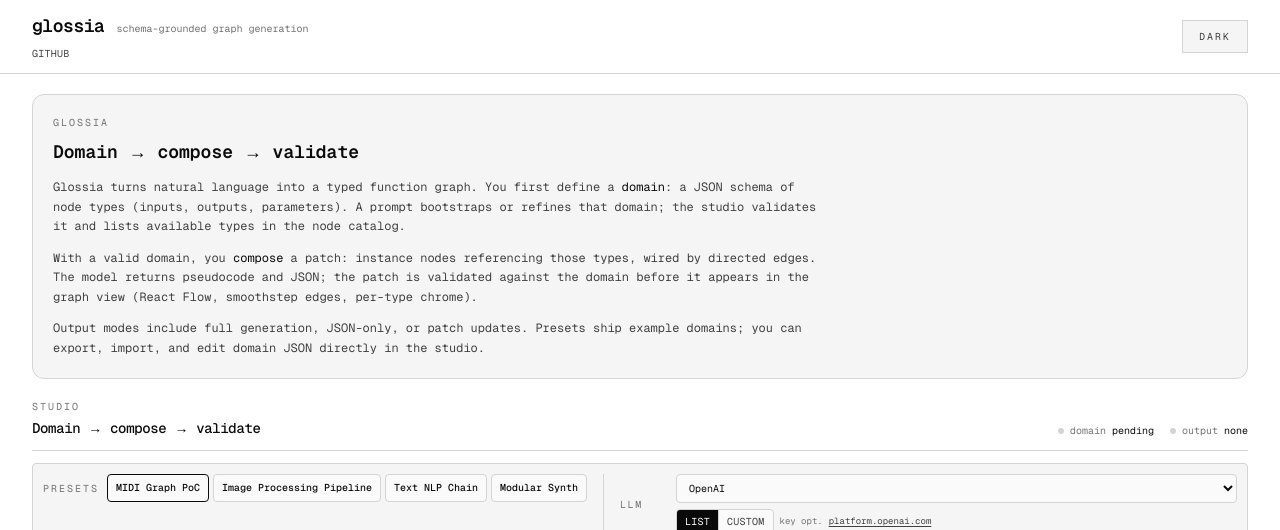
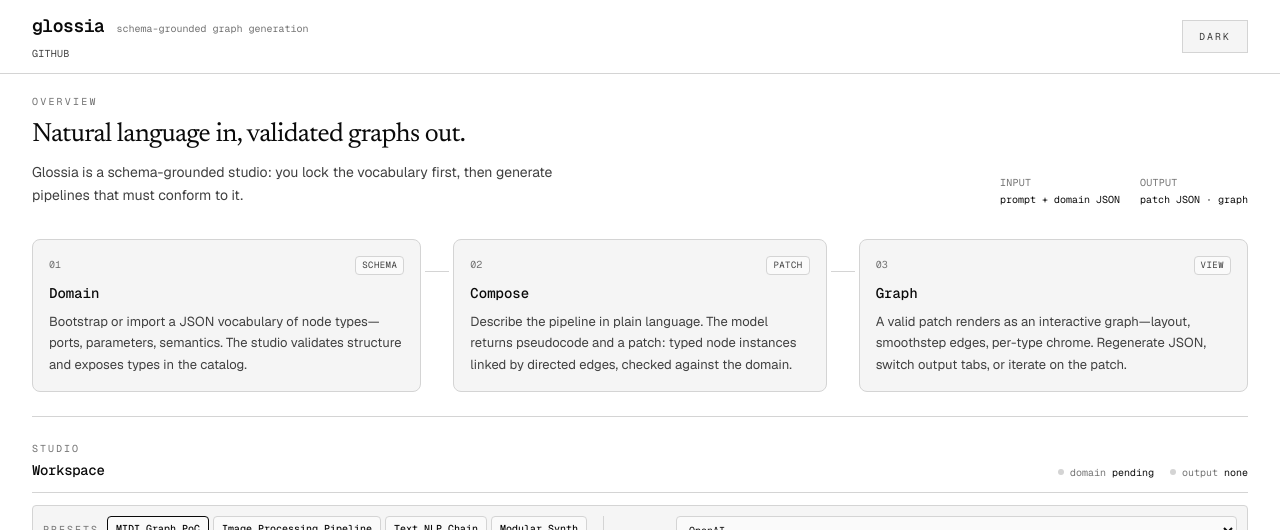
Before and after one commit to aylesim/Glossia, a Next.js app: page / in a window 1280 px wide. Shown: the top 530 px of the page. Built offline with nearby package versions, Linux system fonts and the light colour scheme; no server answers.

Commit message:
refactor: update GlossiaIntro component with structured overview and step-by-step guide, modify StudioWorkspace title for clarity

```diff
--- a/app/home/StudioWorkspace.tsx
+++ b/app/home/StudioWorkspace.tsx
@@ -46,9 +46,7 @@
       <div className="flex flex-wrap items-end justify-between gap-3 border-b border-[var(--border)] pb-3">
         <div>
           <p className="font-mono text-[10px] uppercase tracking-[0.2em] text-[var(--fg-subtle)]">Studio</p>
-          <h2 className="mt-1 font-mono text-sm font-medium tracking-tight text-[var(--fg)]">
-            Domain → compose → validate
-          </h2>
+          <h2 className="mt-1 font-mono text-sm font-medium tracking-tight text-[var(--fg)]">Workspace</h2>
         </div>
         <div className="flex flex-wrap gap-x-4 gap-y-1">
           <PanelStatus
--- a/app/home/components/GlossiaIntro.tsx
+++ b/app/home/components/GlossiaIntro.tsx
@@ -1,31 +1,81 @@
+const STEPS = [
+  {
+    id: "domain",
+    index: "01",
+    title: "Domain",
+    tag: "schema",
+    body: "Bootstrap or import a JSON vocabulary of node types—ports, parameters, semantics. The studio validates structure and exposes types in the catalog.",
+  },
+  {
+    id: "compose",
+    index: "02",
+    title: "Compose",
+    tag: "patch",
+    body: "Describe the pipeline in plain language. The model returns pseudocode and a patch: typed node instances linked by directed edges, checked against the domain.",
+  },
+  {
+    id: "graph",
+    index: "03",
+    title: "Graph",
+    tag: "view",
+    body: "A valid patch renders as an interactive graph—layout, smoothstep edges, per-type chrome. Regenerate JSON, switch output tabs, or iterate on the patch.",
+  },
+] as const;
+
 export default function GlossiaIntro() {
   return (
     <section
-      className="mb-5 rounded-xl border border-[var(--border)] bg-[var(--surface)] p-4 sm:p-5"
+      className="mb-6 border-b border-[var(--border)] pb-6"
       aria-labelledby="glossia-intro-heading"
     >
-      <p className="font-mono text-[10px] uppercase tracking-[0.2em] text-[var(--fg-subtle)]">Glossia</p>
-      <h2 id="glossia-intro-heading" className="mt-2 font-mono text-base font-semibold text-[var(--fg)] sm:text-lg">
-        Domain → compose → validate
-      </h2>
-      <div className="mt-3 max-w-3xl space-y-3 font-mono text-[11px] leading-relaxed text-[var(--fg-muted)] sm:text-xs">
-        <p>
-          Glossia turns natural language into a typed function graph. You first define a{" "}
-          <span className="text-[var(--fg)]">domain</span>: a JSON schema of node types (inputs, outputs,
-          parameters). A prompt bootstraps or refines that domain; the studio validates it and lists available
-          types in the node catalog.
-        </p>
-        <p>
-          With a valid domain, you{" "}
-          <span className="text-[var(--fg)]">compose</span> a patch: instance nodes referencing those types,
-          wired by directed edges. The model returns pseudocode and JSON; the patch is validated against the
-          domain before it appears in the graph view (React Flow, smoothstep edges, per-type chrome).
-        </p>
-        <p>
-          Output modes include full generation, JSON-only, or patch updates. Presets ship example domains;
-          you can export, import, and edit domain JSON directly in the studio.
-        </p>
+      <div className="flex flex-col gap-6 lg:flex-row lg:items-end lg:justify-between">
+        <div className="max-w-xl">
+          <p className="font-mono text-[10px] uppercase tracking-[0.22em] text-[var(--fg-subtle)]">Overview</p>
+          <h2
+            id="glossia-intro-heading"
+            className="mt-2 font-serif text-2xl font-normal leading-snug tracking-tight text-[var(--fg)] sm:text-[1.65rem]"
+          >
+            Natural language in, validated graphs out.
+          </h2>
+          <p className="mt-2 text-sm leading-relaxed text-[var(--fg-muted)]">
+            Glossia is a schema-grounded studio: you lock the vocabulary first, then generate pipelines that must
+            conform to it.
+          </p>
+        </div>
+        <dl className="flex shrink-0 flex-wrap gap-x-5 gap-y-1 font-mono text-[10px] text-[var(--fg-subtle)]">
+          <div>
+            <dt className="uppercase tracking-wide">Input</dt>
+            <dd className="mt-0.5 text-[var(--fg)]">prompt + domain JSON</dd>
+          </div>
+          <div>
+            <dt className="uppercase tracking-wide">Output</dt>
+            <dd className="mt-0.5 text-[var(--fg)]">patch JSON · graph</dd>
+          </div>
+        </dl>
       </div>
+
+      <ol className="mt-8 grid list-none gap-3 md:grid-cols-3 md:gap-0">
+        {STEPS.map((step, i) => (
+          <li key={step.id} className="relative md:px-4 md:first:pl-0 md:last:pr-0">
+            {i < STEPS.length - 1 ? (
+              <span
+                className="pointer-events-none absolute right-0 top-8 hidden h-px w-4 translate-x-1/2 bg-[var(--border)] md:block lg:w-6"
+                aria-hidden
+              />
+            ) : null}
+            <article className="h-full rounded-lg border border-[var(--border)] bg-[var(--surface)] p-4 transition-colors hover:border-[var(--border-strong)]">
+              <div className="flex items-baseline justify-between gap-2">
+                <span className="font-mono text-[10px] tabular-nums text-[var(--fg-subtle)]">{step.index}</span>
+                <span className="rounded-sm border border-[var(--border)] bg-[var(--surface-raised)] px-1.5 py-0.5 font-mono text-[9px] uppercase tracking-wider text-[var(--fg-muted)]">
+                  {step.tag}
+                </span>
+              </div>
+              <h3 className="mt-2 font-mono text-sm font-medium text-[var(--fg)]">{step.title}</h3>
+              <p className="mt-2 text-[13px] leading-relaxed text-[var(--fg-muted)]">{step.body}</p>
+            </article>
+          </li>
+        ))}
+      </ol>
     </section>
   );
 }
```
